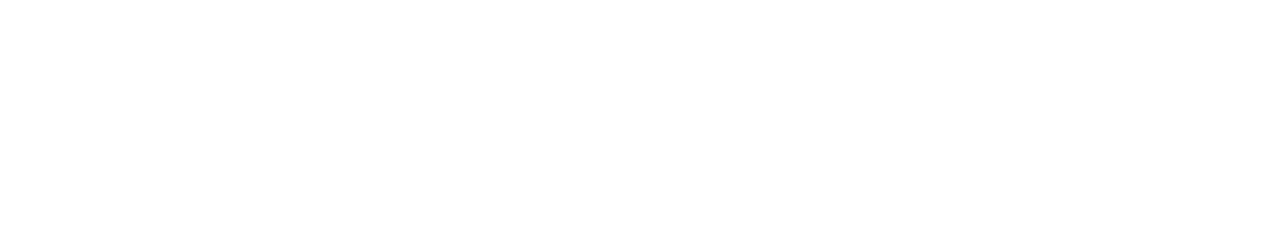
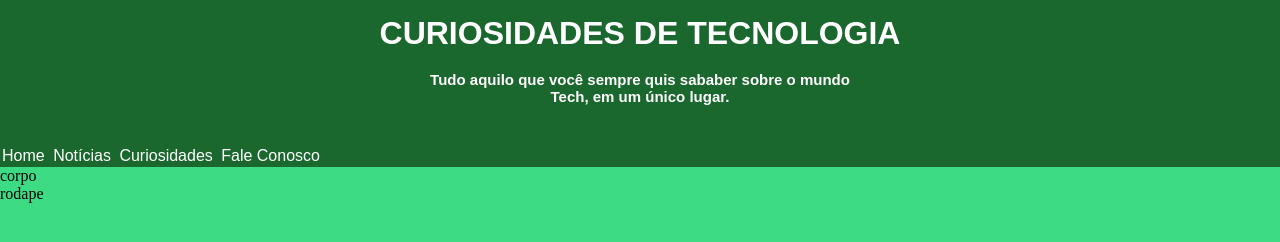
Before and after one commit to miguelads/projetoHtml5Css3, a plain HTML site: page index.html in a window 1280 px wide. Drawn offline with Linux system fonts and the light colour scheme.

Commit message:
Iniciando o estilo da página, criação de menu e listas

```diff
--- /dev/null
+++ b/estilo/design.css
@@ -0,0 +1,41 @@
+*{
+    margin: 0;
+    padding: 0;
+}
+body{
+    background-color: #3DDC84;
+}
+
+header{
+    background-color: #1b682e;
+    font-family: Arial, Helvetica, sans-serif;
+    color: #fff;
+}
+header > h1{
+    text-align: center;
+    text-transform: uppercase;
+    padding-top: 15px;
+
+}
+header > h2{
+    text-align: center;
+    font-size: 15px;
+    margin: 10px;
+    padding-top: 9px;
+    padding-bottom: 30px;
+
+}
+nav{
+     margin-top: 5px;
+}
+nav > ul > li > a{
+    text-decoration: none;
+    color:#fff;
+}
+nav > ul > li > a:hover{
+    background-color: #092510a4;
+}
+nav > ul> li{
+         display: inline-block;
+         padding: 2px;
+}
--- a/index.html
+++ b/index.html
@@ -4,10 +4,29 @@
     <meta charset="UTF-8">
     <meta http-equiv="X-UA-Compatible" content="IE=edge">
     <meta name="viewport" content="width=device-width, initial-scale=1.0">
-    <link rel="stylesheet" src="" type="text/css">
-    <title>Document</title>
+    <link rel="stylesheet" href="estilo/design.css" type="text/css">
+    <link rel="shortcute icon" href="imagens/favicon.ico" type="image x-icon">
+    <title>Curiosidade de tecnologia</title>
 </head>
 <body>
+    <header>
+        <h1>Curiosidades de Tecnologia</h1>
+        <h2>Tudo aquilo que você sempre quis sababer sobre o mundo<br> Tech, em um único lugar.</h2>
+        <nav>
+            <ul>
+                <li><a href="">Home</a></li>
+                <li><a href="">Notícias</a></li>
+                <li><a href="">Curiosidades</a></li>
+                <li><a href="">Fale Conosco</a></li>
+            </ul>
+        </nav>
+    </header>
+    <main>
+                corpo
+    </main>
+    <footer>
+        rodape
+    </footer>
 
 </body>
 </html>
```
